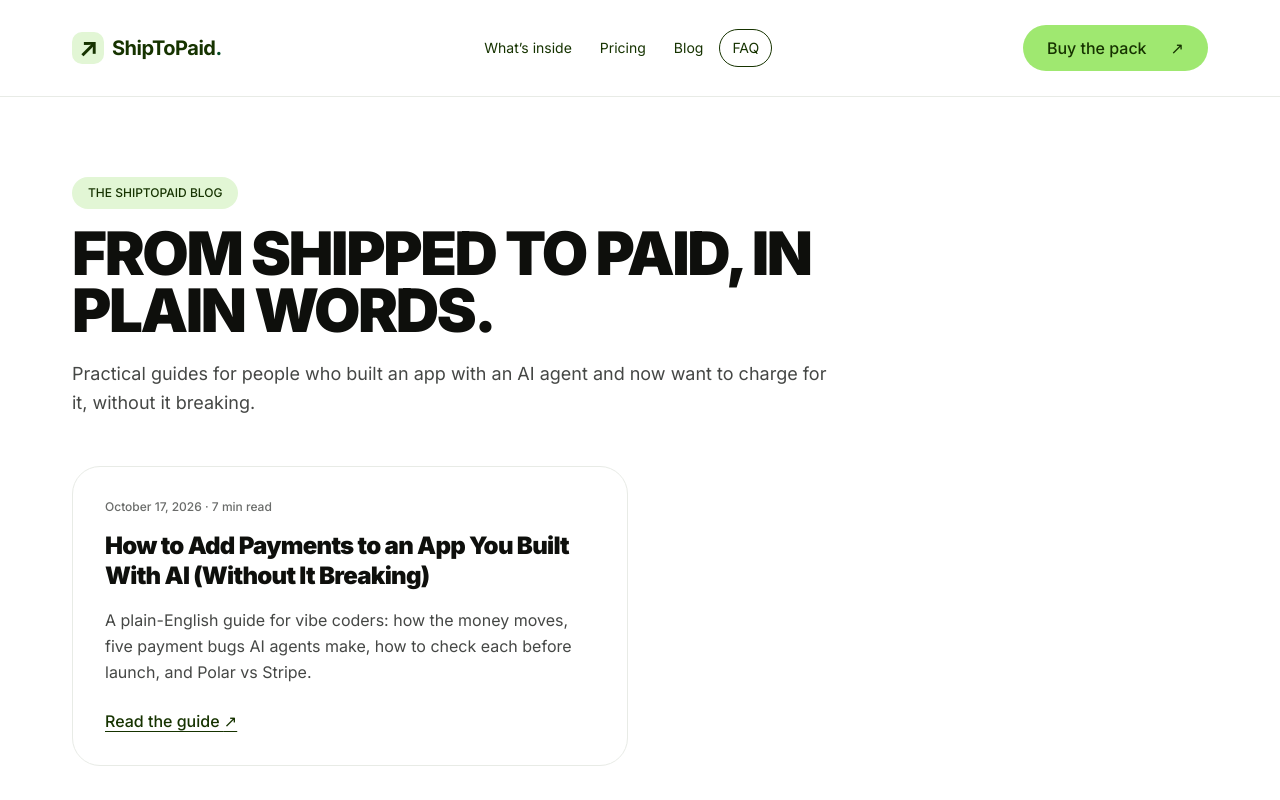
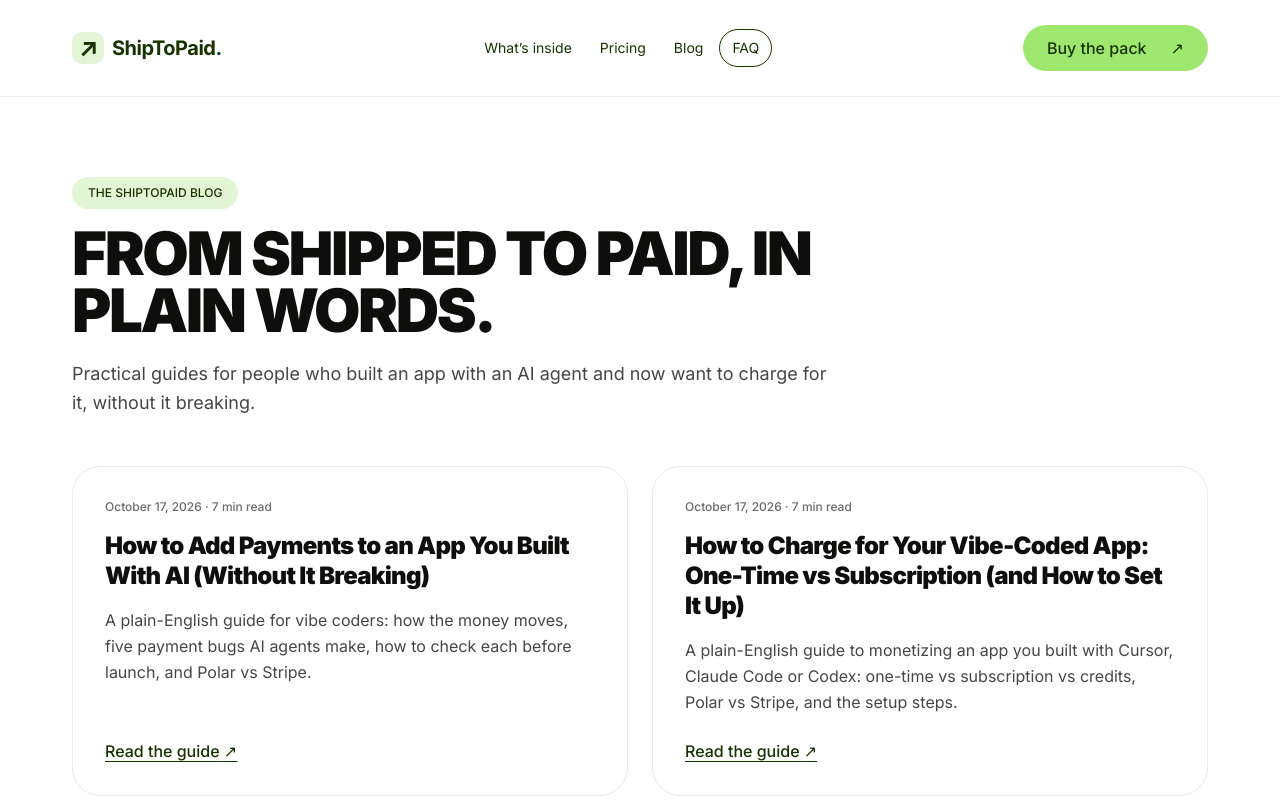
Before and after one commit to shiptopaid/site, a Next.js app: page /blog in a window 1280 px wide. Shown: the top 800 px of the page. Built offline with nearby package versions, Linux system fonts and the light colour scheme; no server answers.

Commit message:
Register second article in posts list (blog index, sitemap, static params)

```diff
--- a/src/content/posts/index.ts
+++ b/src/content/posts/index.ts
@@ -1,4 +1,5 @@
 import type { Post } from "@/lib/blog";
 import { addPaymentsToAiBuiltApp } from "./add-payments-to-ai-built-app";
+import { chargeForYourVibeCodedApp } from "./charge-for-your-vibe-coded-app";
 
-export const posts: Post[] = [addPaymentsToAiBuiltApp];
+export const posts: Post[] = [addPaymentsToAiBuiltApp, chargeForYourVibeCodedApp];
```
